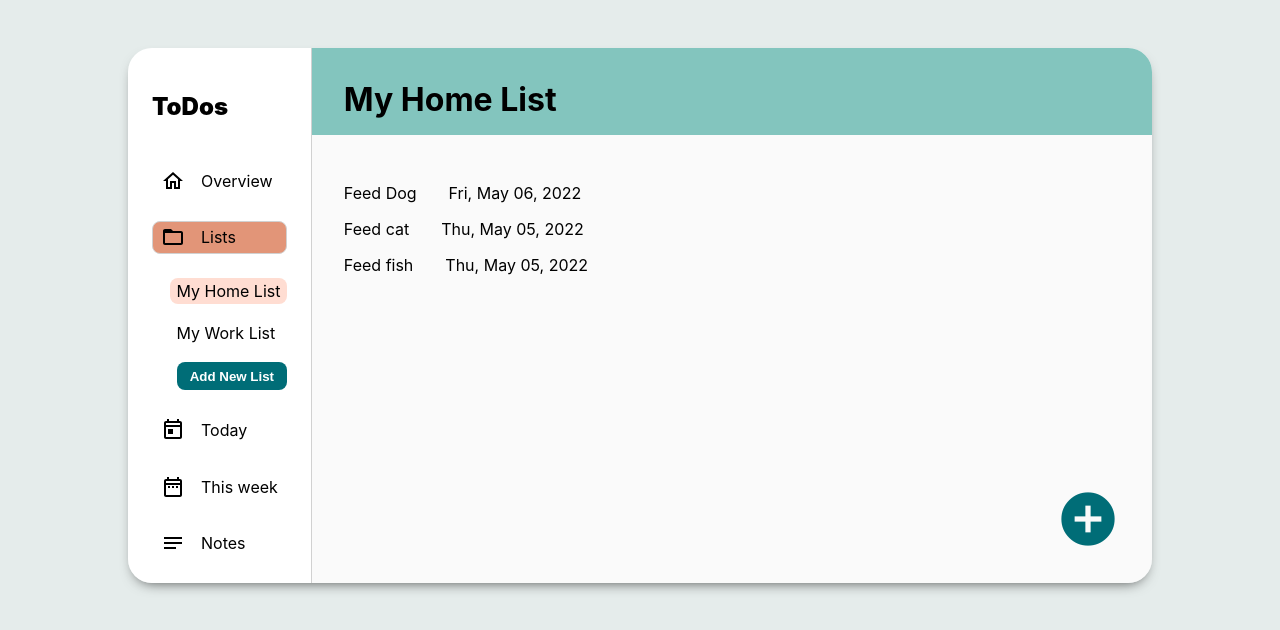
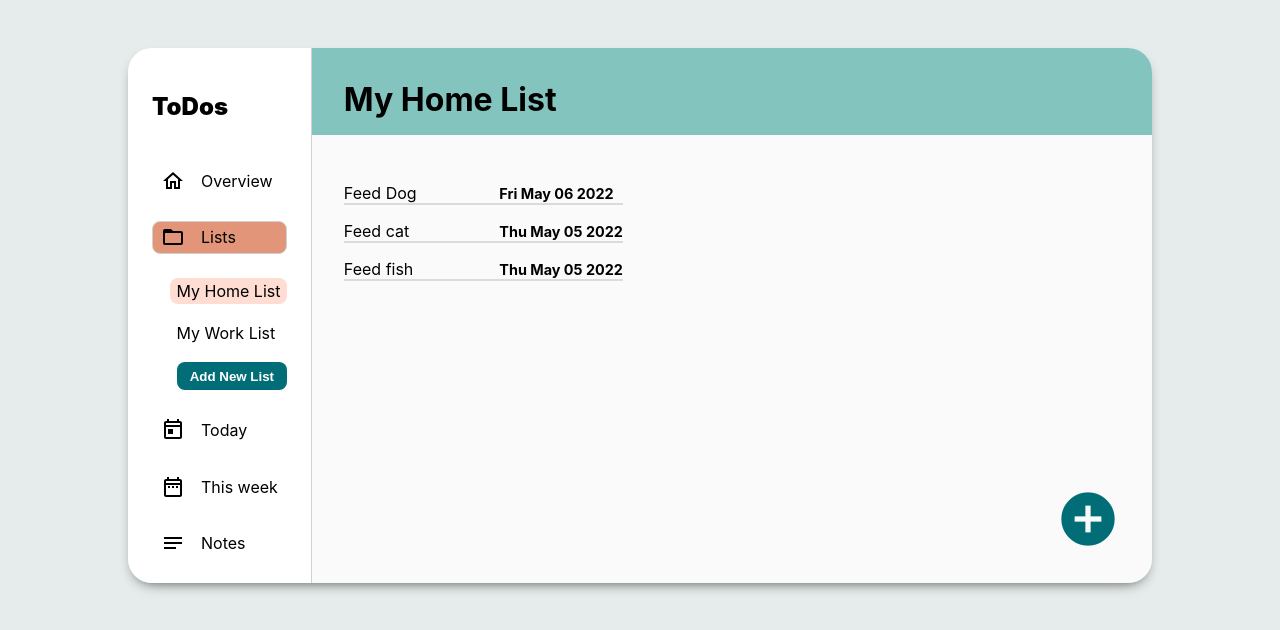
Before and after one commit to thiseas-perso/todo-react-app, a React (Create React App) app: page / in a window 1280 px wide. Shown: the top 630 px of the page. Built offline with nearby package versions, Linux system fonts and the light colour scheme.

Commit message:
basic UI

```diff
--- a/src/App.css
+++ b/src/App.css
@@ -5,3 +5,8 @@ width: 100vw;
 display: flex;
 justify-content: center;
 }
+
+.date{
+   font-size: 0.9rem;
+   font-weight: bold;
+}
--- a/src/Components/Views/NewTodoForm.css
+++ b/src/Components/Views/NewTodoForm.css
@@ -0,0 +1,32 @@
+#new-todo-form{
+   display: flex;
+   flex-direction: column;
+   width: 250px;
+  margin-bottom: 2rem;
+  background-color: white;
+  padding: 2rem;
+  border-radius: 1rem;
+}
+
+#new-todo-form button{
+   max-width: fit-content;
+}
+
+#new-todo-form-ctn{
+background-color: rgb(91, 91, 91);
+height: 100%;
+margin-left: -2rem;
+display: flex;
+flex-direction: column;
+align-items: center;
+justify-content: center;
+}
+
+#parent-list-title{
+   margin: 0;
+   margin-bottom: 1rem;
+   padding: 0;
+   background-color: transparent;
+   font-weight: 900;
+   color: white;
+}
--- a/src/Components/Views/NewTodoForm.js
+++ b/src/Components/Views/NewTodoForm.js
@@ -1,4 +1,5 @@
 import { useState } from "react";
+import "./NewTodoForm.css";
 
 const NewTodoForm = (props) => {
   const [titleInput, setTitleInput] = useState("");
@@ -25,7 +26,9 @@ const NewTodoForm = (props) => {
   };
 
   return (
-    <form onSubmit={submitHandler}>
+    <div id="new-todo-form-ctn">
+      <p id="parent-list-title">Adding to: {props.parentList.title}</p>
+      <form id="new-todo-form" onSubmit={submitHandler}>
         <label htmlFor="title">Title</label>
         <input
           id="title"
@@ -42,6 +45,7 @@ const NewTodoForm = (props) => {
         />
         <button>Submit</button>
       </form>
+    </div>
   );
 };
 
--- a/src/Components/Views/OverviewCard.js
+++ b/src/Components/Views/OverviewCard.js
@@ -16,7 +16,7 @@ const OverviewCard = (props) => {
         props.todos.slice(0, 3).map((todo) => (
           <div key={todo.id} className={"card-details"}>
             <p>{todo.title}</p>
-            <p>{todo.date.toLocaleString("en-US", options)}</p>
+            <p className="date">{todo.date.toLocaleString("en-US", options)}</p>
           </div>
         ))}
     </div>
--- a/src/Components/Views/ViewListTodos.css
+++ b/src/Components/Views/ViewListTodos.css
@@ -1,10 +1,11 @@
 
 .list-card-line{
-   display: flex;
+   display: grid;
+   grid-template-columns: 1fr 1fr;
    gap: 2rem;
-   /* border: 2px solid rgb(219, 219, 219); */
-   /* max-width: fit-content; */
-   /* justify-content: space-between; */
+   align-items: baseline;
+   border-bottom: 2px solid rgb(219, 219, 219);
+
 }
 
 .list-card-ctn{
--- a/src/Components/Views/ViewListTodos.js
+++ b/src/Components/Views/ViewListTodos.js
@@ -34,7 +34,11 @@ const ViewListTodos = (props) => {
             {foundList.todos.map((todo) => (
               <div key={todo.id} className="list-card-line">
                 <p>{todo.title}</p>
-                <p>{todo.date.toLocaleString("en-US", options)}</p>
+                <p className="date">
+                  {todo.date
+                    .toLocaleString("en-US", options)
+                    .replace(/,/g, " ")}
+                </p>
               </div>
             ))}
           </div>
```
Lines whose indentation alone changed are shown as unchanged.
